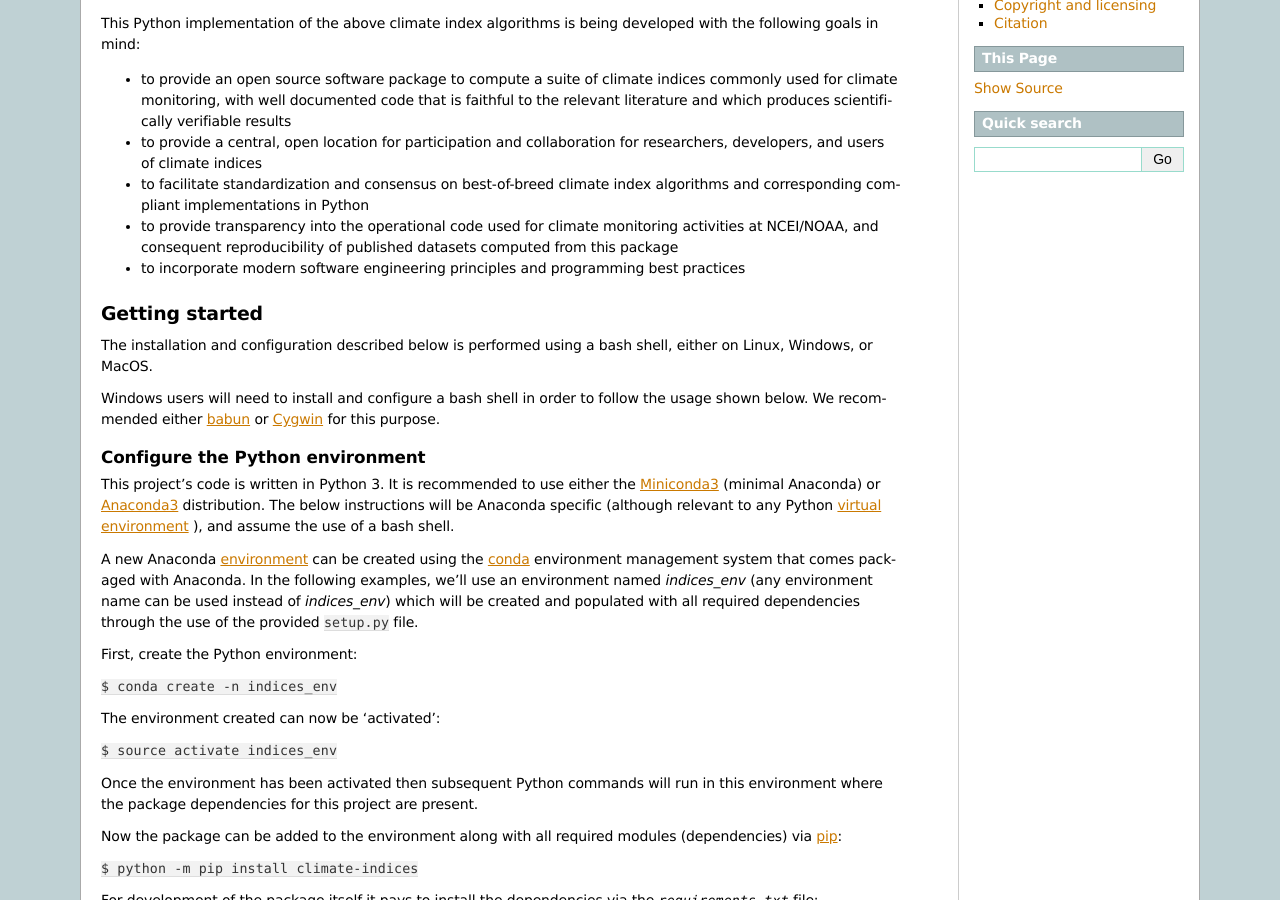
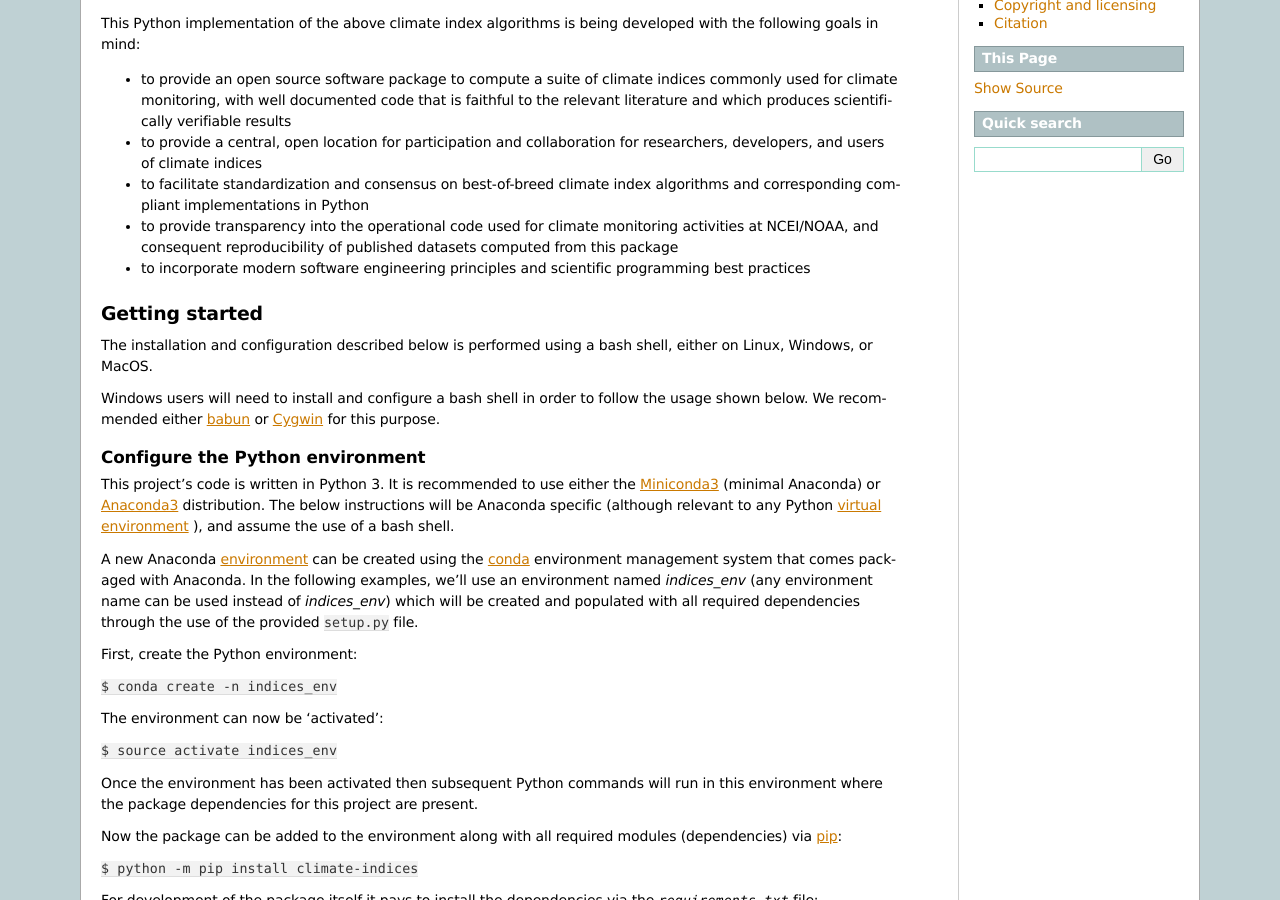
Before and after one commit to monocongo/climate_indices, a Sphinx documentation site: the page built from docs/index.rst, in a window 1280 px wide and 900 px high, scrolled down 526 px. Built offline with Sphinx 7.4.7, drawn with Linux system fonts in a browser that asks for light colours.

Commit message:
[#470] verbiage

```diff
--- a/docs/index.rst
+++ b/docs/index.rst
@@ -64,7 +64,7 @@ with the following goals in mind:
 -  to provide transparency into the operational code used for climate
    monitoring activities at NCEI/NOAA, and consequent reproducibility
    of published datasets computed from this package
--  to incorporate modern software engineering principles and programming
+-  to incorporate modern software engineering principles and scientific programming
    best practices
 
 
@@ -98,7 +98,7 @@ First, create the Python environment:
 
 ``$ conda create -n indices_env``
 
-The environment created can now be 'activated':
+The environment can now be 'activated':
 
 ``$ source activate indices_env``
 
```
